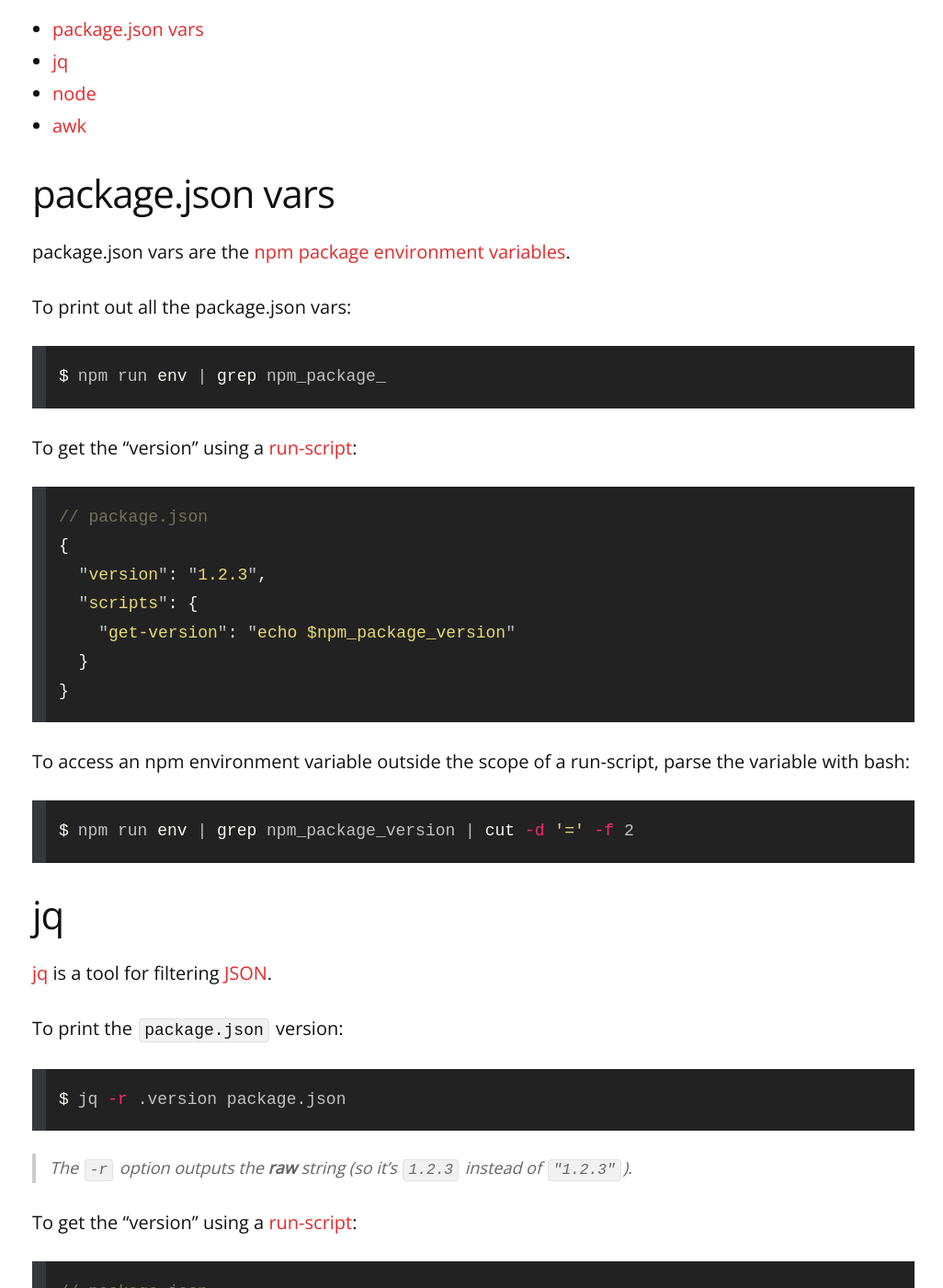
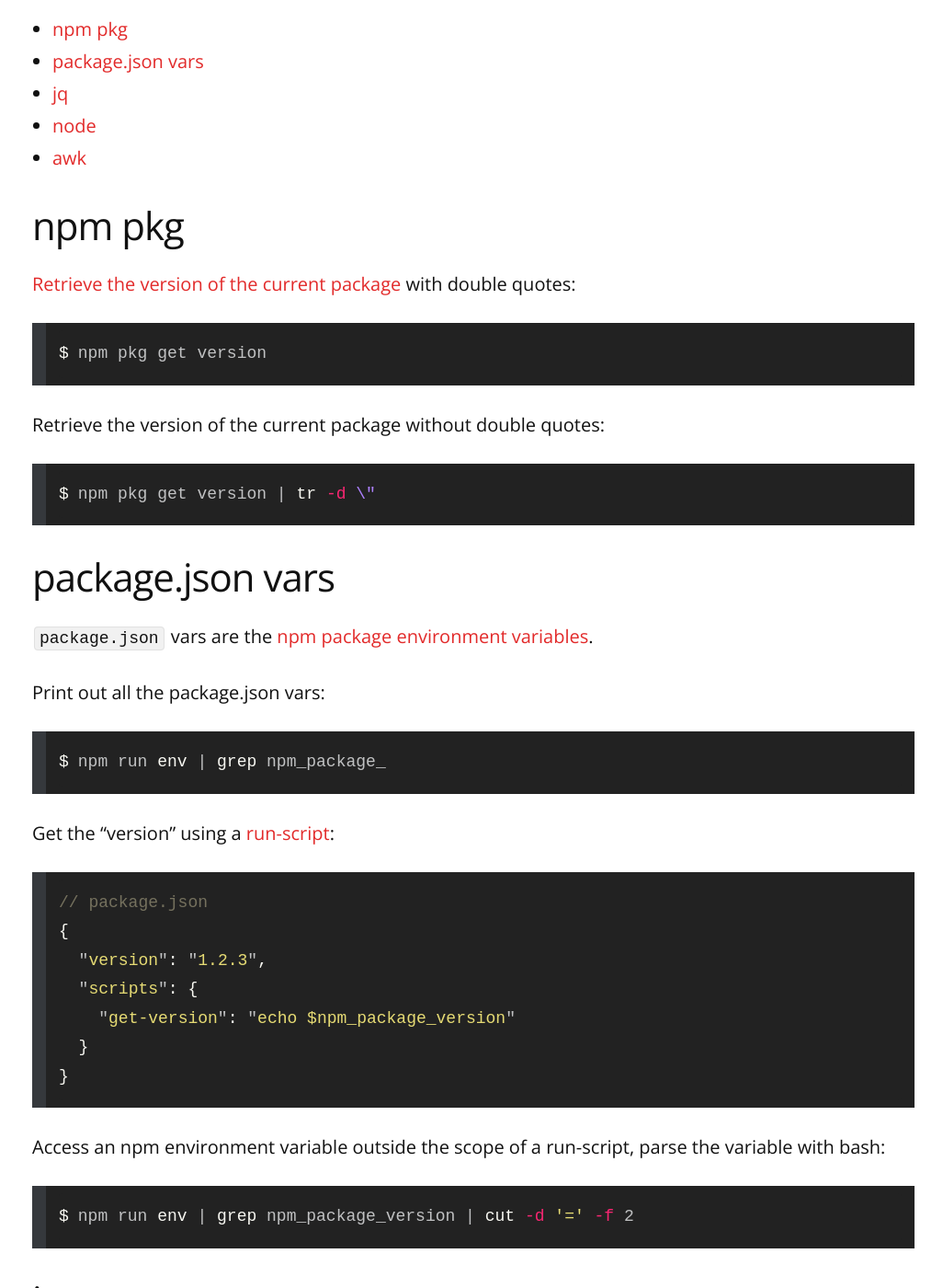
Before and after one commit to remarkablemark/remarkablemark.github.io, a Jekyll site: the page built from _posts/2018/2018-08-14-package-json-version.md, in a window 1280 px wide and 1400 px high, scrolled down 298 px. Shown: the whole window at 92% size, without its empty margins (125-1151 px from the left). Built offline with Jekyll 4.4.1, drawn with Linux system fonts in a browser that asks for light colours; comment, search, counter and statistics services are not loaded; some of the changed text lies outside the part shown.

Commit message:
feat(posts): update "Get package.json fields"
Post: 2018-08-14-package-json-version.md

Add `npm pkg` command: https://docs.npmjs.com/cli/v10/commands/npm-pkg

````diff
--- a/_posts/2018/2018-08-14-package-json-version.md
+++ b/_posts/2018/2018-08-14-package-json-version.md
@@ -2,29 +2,44 @@
 layout: post
 title: Get package.json fields
 date: 2018-08-14 19:25:22
-updated: 2021-01-14 20:49:58
+updated: 2024-01-14 16:25:24
 excerpt: How to get package.json fields using package.json vars, jq, node, and awk.
 categories: package.json jq node awk bash
 ---
 
 Get `package.json` fields using:
 
+- [npm pkg](#npm-pkg)
 - [package.json vars](#packagejson-vars)
 - [jq](#jq)
 - [node](#node)
 - [awk](#awk)
 
+## npm pkg
+
+[Retrieve the version of the current package](https://docs.npmjs.com/cli/commands/npm-pkg) with double quotes:
+
+```sh
+npm pkg get version
+```
+
+Retrieve the version of the current package without double quotes:
+
+```sh
+npm pkg get version | tr -d \"
+```
+
 ## package.json vars
 
-package.json vars are the [npm package environment variables](https://docs.npmjs.com/cli/v6/using-npm/scripts#packagejson-vars).
+`package.json` vars are the [npm package environment variables](https://docs.npmjs.com/cli/v10/using-npm/scripts#packagejson-vars).
 
-To print out all the package.json vars:
+Print out all the package.json vars:
 
 ```sh
 npm run env | grep npm_package_
 ```
 
-To get the "version" using a [run-script](https://docs.npmjs.com/cli/v6/commands/npm-run-script):
+Get the "version" using a [run-script](https://docs.npmjs.com/cli/commands/npm-run-script):
 
 ```js
 // package.json
@@ -36,7 +51,7 @@
 }
 ```
 
-To access an npm environment variable outside the scope of a run-script, parse the variable with bash:
+Access an npm environment variable outside the scope of a run-script, parse the variable with bash:
 
 ```sh
 npm run env | grep npm_package_version | cut -d '=' -f 2
@@ -54,7 +69,7 @@
 
 > The `-r` option outputs the **raw** string (so it's `1.2.3` instead of `"1.2.3"`).
 
-To get the "version" using a [run-script](https://docs.npmjs.com/cli/v6/commands/npm-run-script):
+To get the "version" using a [run-script](https://docs.npmjs.com/cli/commands/npm-run-script):
 
 ```js
 // package.json
@@ -82,7 +97,7 @@
 node -p "require('./package').version"
 ```
 
-To get the "version" using a [run-script](https://docs.npmjs.com/cli/v6/commands/npm-run-script):
+To get the "version" using a [run-script](https://docs.npmjs.com/cli/commands/npm-run-script):
 
 ```js
 // package.json
@@ -104,7 +119,7 @@
 awk -F'"' '/"version": ".+"/{ print $4; exit; }' package.json
 ```
 
-To get the "version" using a [run-script](https://docs.npmjs.com/cli/v6/commands/npm-run-script):
+To get the "version" using a [run-script](https://docs.npmjs.com/cli/commands/npm-run-script):
 
 ```js
 // package.json
````
